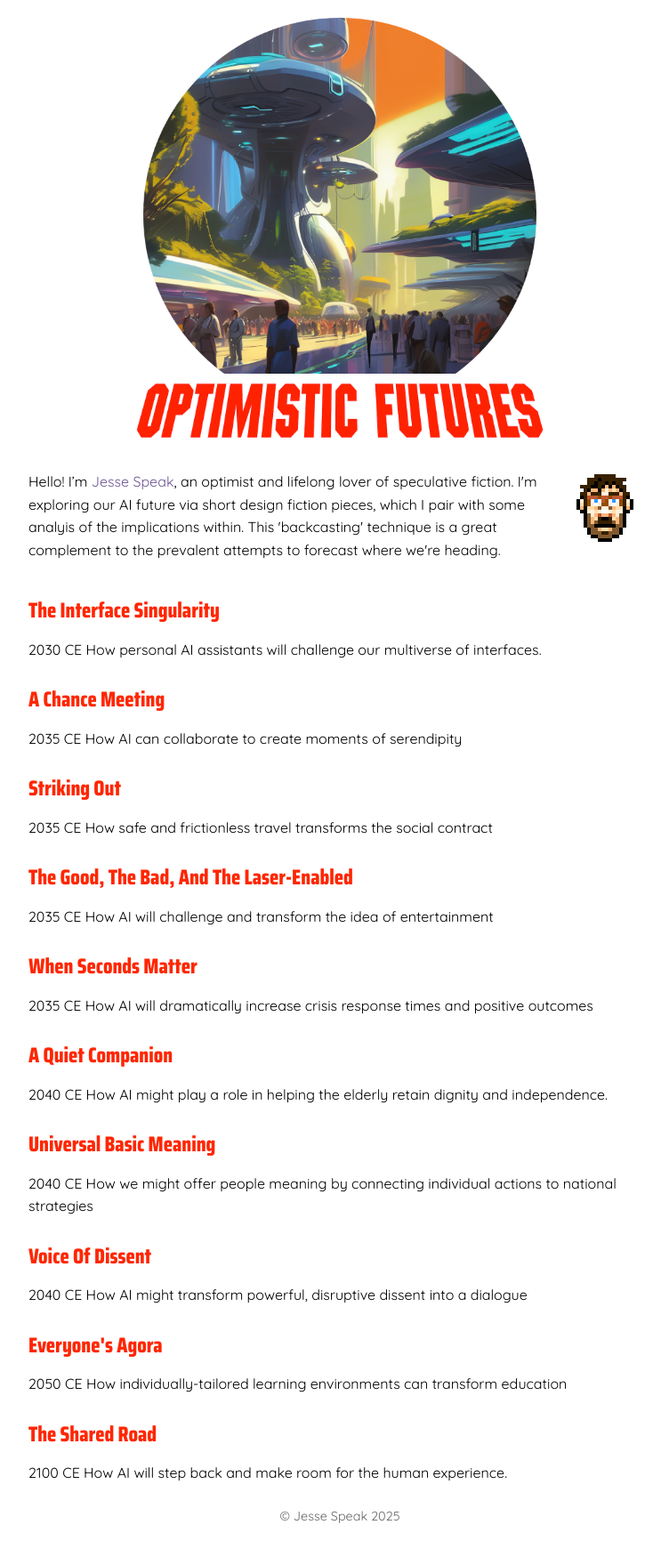
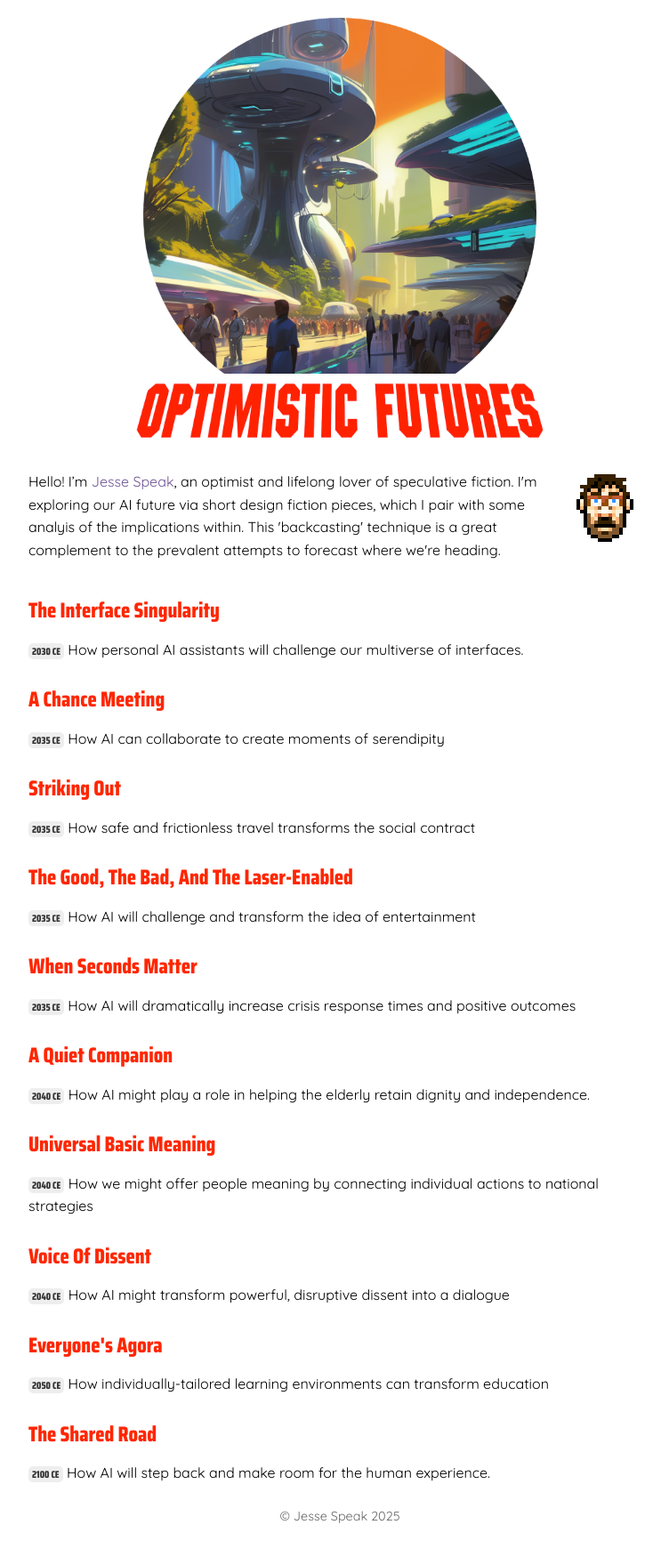
Before and after one commit to jessespeak/jessespeak.github.io, a Jekyll site: the page built from index.html, in a window 1280 px wide. Shown: the whole page at 89% size, without its empty margins (258-1001 px from the left). Built offline with Jekyll 4.4.1, drawn with Linux system fonts in a browser that asks for light colours.

Commit message:
Update styles.css

```diff
--- a/assets/css/styles.css
+++ b/assets/css/styles.css
@@ -76,7 +76,7 @@ ul.article-list h3 {
 ul.article-list p {
   margin: 0.5em 0;
 }
-ul.article-list p.year {
+ul.article-list p span.year {
     font-size: 0.7em;
     font-weight: 800;
     background-color: #eee;
```
